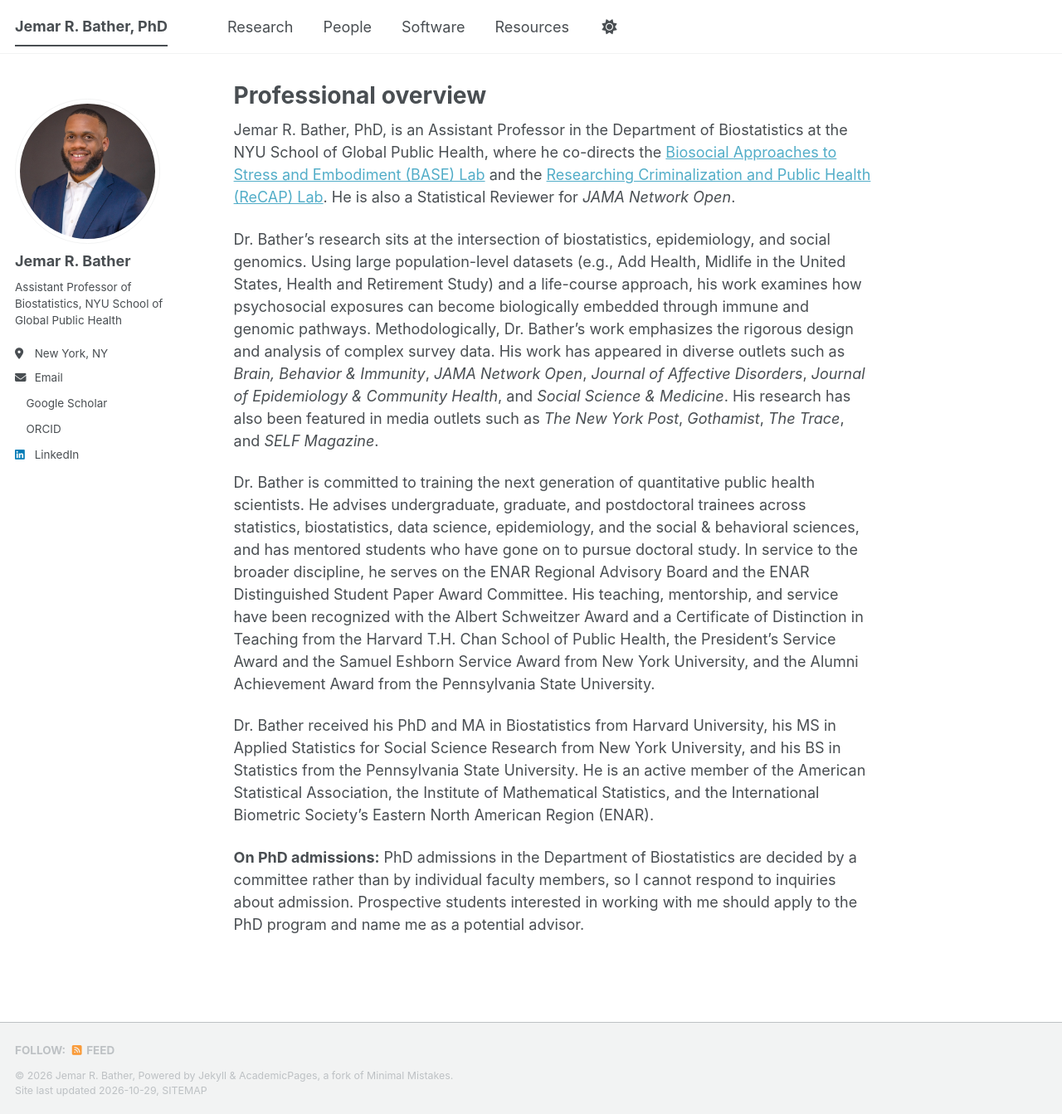
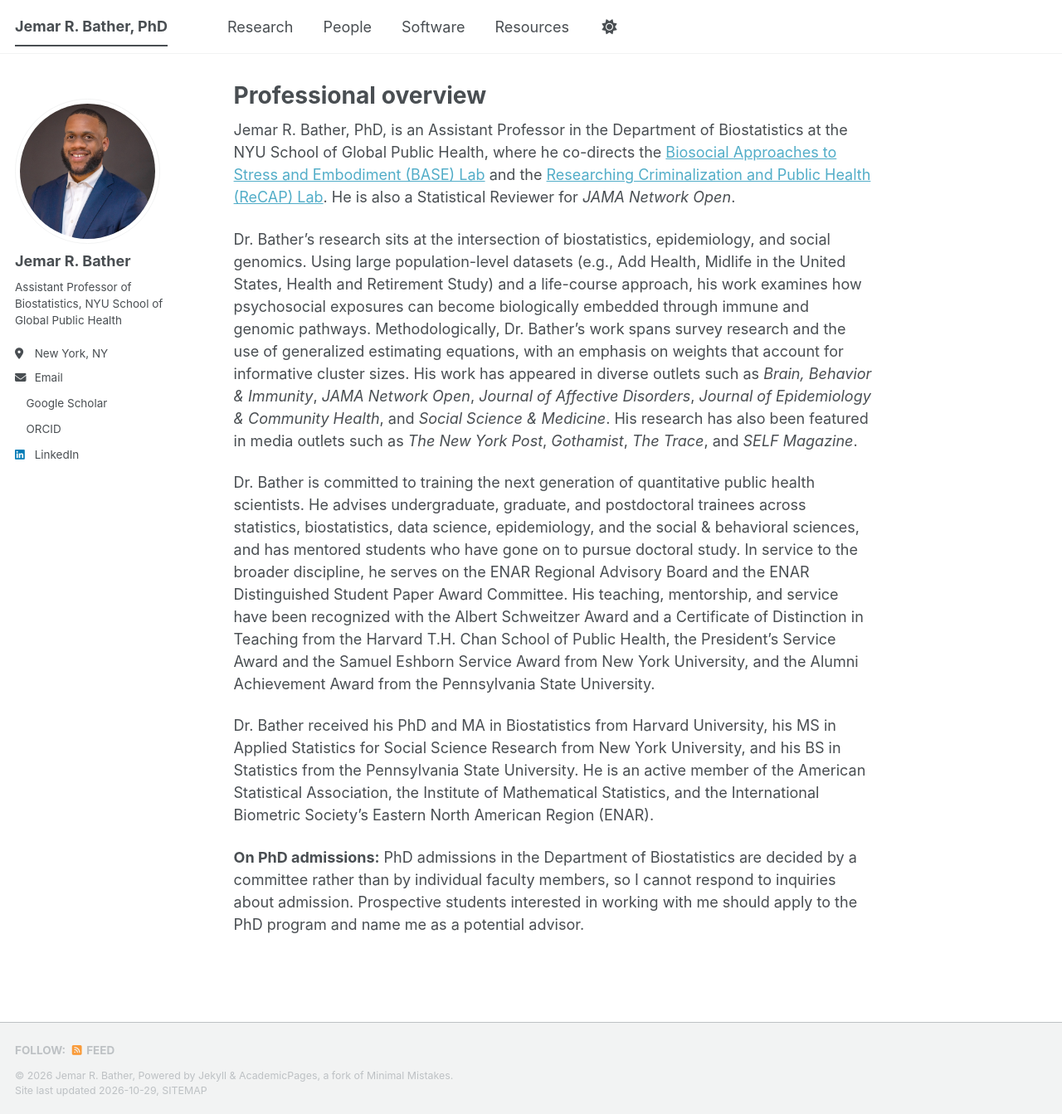
Before and after one commit to jemarbather/jemarbather.github.io, a Jekyll site: the page built from _pages/about.md, in a window 1280 px wide and 1343 px high. Shown: the whole window at 83% size. Built offline with Jekyll 4.4.1, drawn with Linux system fonts in a browser that asks for light colours; a script bundle is joined from its source files by our own code; a style sheet for code colours, icons or effects is not loaded.

Commit message:
Add files via upload

```diff
--- a/_pages/about.md
+++ b/_pages/about.md
@@ -9,7 +9,7 @@ redirect_from:
 
 Jemar R. Bather, PhD, is an Assistant Professor in the Department of Biostatistics at the NYU School of Global Public Health, where he co-directs the [Biosocial Approaches to Stress and Embodiment (BASE) Lab](https://publichealth.nyu.edu/research/labs/biosocial-approaches-stress-and-embodiment-base-lab) and the [Researching Criminalization and Public Health (ReCAP) Lab](https://publichealth.nyu.edu/research/labs/researching-criminalization-and-public-health-recap-lab). He is also a Statistical Reviewer for *JAMA Network Open*.
 
-Dr. Bather's research sits at the intersection of biostatistics, epidemiology, and social genomics. Using large population-level datasets (e.g., Add Health, Midlife in the United States, Health and Retirement Study) and a life-course approach, his work examines how psychosocial exposures can become biologically embedded through immune and genomic pathways. Methodologically, Dr. Bather's work emphasizes the rigorous design and analysis of complex survey data. His work has appeared in diverse outlets such as *Brain, Behavior & Immunity*, *JAMA Network Open*, *Journal of Affective Disorders*, *Journal of Epidemiology & Community Health*, and *Social Science & Medicine*. His research has also been featured in media outlets such as *The New York Post*, *Gothamist*, *The Trace*, and *SELF Magazine*.
+Dr. Bather's research sits at the intersection of biostatistics, epidemiology, and social genomics. Using large population-level datasets (e.g., Add Health, Midlife in the United States, Health and Retirement Study) and a life-course approach, his work examines how psychosocial exposures can become biologically embedded through immune and genomic pathways. Methodologically, Dr. Bather's work spans survey research and the use of generalized estimating equations, with an emphasis on weights that account for informative cluster sizes. His work has appeared in diverse outlets such as *Brain, Behavior & Immunity*, *JAMA Network Open*, *Journal of Affective Disorders*, *Journal of Epidemiology & Community Health*, and *Social Science & Medicine*. His research has also been featured in media outlets such as *The New York Post*, *Gothamist*, *The Trace*, and *SELF Magazine*.
 
 Dr. Bather is committed to training the next generation of quantitative public health scientists. He advises undergraduate, graduate, and postdoctoral trainees across statistics, biostatistics, data science, epidemiology, and the social & behavioral sciences, and has mentored students who have gone on to pursue doctoral study. In service to the broader discipline, he serves on the ENAR Regional Advisory Board and the ENAR Distinguished Student Paper Award Committee. His teaching, mentorship, and service have been recognized with the Albert Schweitzer Award and a Certificate of Distinction in Teaching from the Harvard T.H. Chan School of Public Health, the President's Service Award and the Samuel Eshborn Service Award from New York University, and the Alumni Achievement Award from the Pennsylvania State University.
 
```
